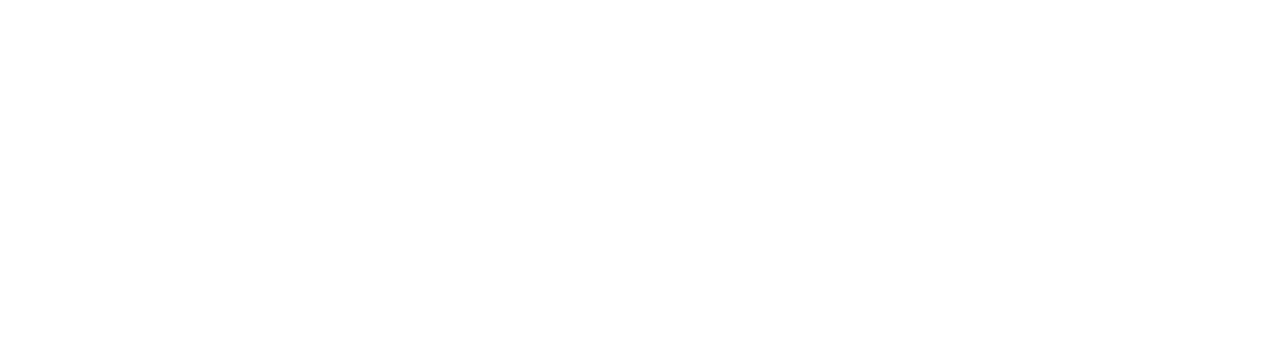
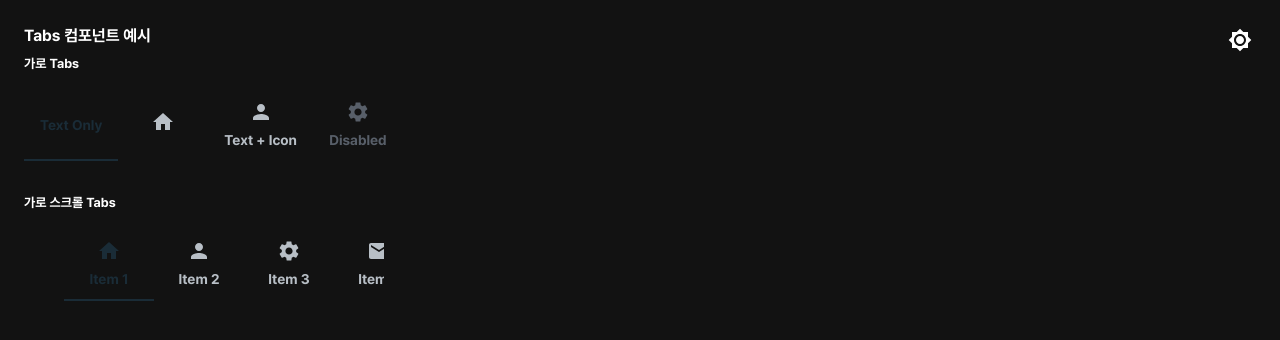
Before and after one commit to npthl2/ai-pr, a React (Vite) app: page /example/tabs in a window 1280 px wide. Before the commit this address had no page. Shown: the top 340 px of the page. Built offline with nearby package versions, Linux system fonts and the light colour scheme.

Commit message:
Tab/Tabs 컴포넌트 작업

```diff
--- a/src/App.tsx
+++ b/src/App.tsx
@@ -14,7 +14,7 @@ import BoardExample from '@pages/examples/board/BoardExample';
 import LoginExample from '@pages/examples/login/LoginExample';
 import TextFieldExample from '@pages/examples/textField/TextFieldExample';
 import AlertExample from '@pages/examples/alert/AlertExample';
-
+import TabsExample from '@pages/examples/tabs/TabsExample';
 function App() {
   return (
     <QueryClientProvider client={queryClient}>
@@ -31,6 +31,7 @@ function App() {
               <Route path='board' element={<BoardExample />} />
               <Route path='textField' element={<TextFieldExample />} />
               <Route path='alert' element={<AlertExample />} />
+              <Route path='tabs' element={<TabsExample />} />
             </Route>
             <Route element={<ProtectedRoute />}>
               <Route path='/' element={<BoardExample />} />
--- /dev/null
+++ b/src/components/Tab.tsx
@@ -0,0 +1,35 @@
+import { Tab as MuiTab, TabProps as MuiTabProps, Typography } from '@mui/material';
+import { styled } from '@mui/material/styles';
+
+interface TabProps extends Omit<MuiTabProps, ''> {}
+
+const StyledTab = styled(MuiTab)`
+  color: ${({ theme }) => theme.palette.grey[600]};
+
+  &.Mui-selected {
+    color: ${({ theme }) => theme.palette.primary.main};
+  }
+
+  & .MuiSvgIcon-root {
+    font-size: 24px;
+  }
+
+  &.Mui-disabled {
+    & .MuiTypography-root {
+      color: ${({ theme }) => theme.palette.grey[200]};
+    }
+    & .MuiSvgIcon-root {
+      color: ${({ theme }) => theme.palette.grey[200]};
+    }
+  }
+`;
+
+const TabLabel = styled(Typography)`
+  text-transform: none;
+`;
+
+export const Tab = ({ label, ...props }: TabProps) => (
+  <StyledTab label={<TabLabel variant={'h5'}>{label}</TabLabel>} {...props} />
+);
+
+export default Tab;
--- /dev/null
+++ b/src/components/Tabs.tsx
@@ -0,0 +1,14 @@
+import { Tabs as MuiTabs, TabsProps as MuiTabsProps } from '@mui/material';
+import { styled } from '@mui/material/styles';
+
+interface TabsProps extends Omit<MuiTabsProps, ''> {}
+
+const StyledTabs = styled(MuiTabs, {
+  shouldForwardProp: (prop) => prop !== 'orientation',
+})``;
+
+export const Tabs = ({ children, ...props }: TabsProps) => (
+  <StyledTabs {...props}>{children}</StyledTabs>
+);
+
+export default Tabs;
--- /dev/null
+++ b/src/pages/examples/tabs/TabsExample.styled.tsx
@@ -0,0 +1,18 @@
+import { Typography, styled } from '@mui/material';
+
+export const TabsExampleContainer = styled('div')`
+  padding: 24px;
+`;
+
+export const ComponentTitle = styled(Typography)`
+  margin-bottom: 16px;
+`;
+
+export const TabWrapper = styled('div')`
+  display: flex;
+  gap: 16px;
+
+  &:has(> [direction='vertical']) {
+    flex-direction: column;
+  }
+`;
--- /dev/null
+++ b/src/pages/examples/tabs/TabsExample.tsx
@@ -0,0 +1,66 @@
+import { Typography } from '@mui/material';
+import Grid from '@mui/material/Grid2';
+import { Tab } from '@/components/Tab';
+import { Tabs } from '@/components/Tabs';
+import { TabsExampleContainer, ComponentTitle } from './TabsExample.styled';
+import HomeIcon from '@mui/icons-material/Home';
+import PersonIcon from '@mui/icons-material/Person';
+import SettingsIcon from '@mui/icons-material/Settings';
+import EmailIcon from '@mui/icons-material/Email';
+import NotificationsIcon from '@mui/icons-material/Notifications';
+import AccountBoxIcon from '@mui/icons-material/AccountBox';
+import { useState } from 'react';
+
+const TabsExample = () => {
+  const [selectedValue, setSelectedValue] = useState(0);
+  const [scrollValue, setScrollValue] = useState(0);
+
+  const handleChange =
+    (setter: (value: number) => void) => (event: React.SyntheticEvent, newValue: number) => {
+      setter(newValue);
+    };
+
+  return (
+    <TabsExampleContainer>
+      <Typography variant='h4' gutterBottom>
+        Tabs 컴포넌트 예시
+      </Typography>
+
+      <Grid container spacing={4} flexDirection='column'>
+        {/* Horizontal Tabs */}
+        <Grid size={12}>
+          <ComponentTitle variant='h6'>가로 Tabs</ComponentTitle>
+          <Tabs value={selectedValue} onChange={handleChange(setSelectedValue)}>
+            <Tab label='Text Only' value={0} />
+            <Tab icon={<HomeIcon />} value={1} />
+            <Tab label='Text + Icon' icon={<PersonIcon />} value={2} />
+            <Tab label='Disabled' icon={<SettingsIcon />} value={3} disabled />
+          </Tabs>
+        </Grid>
+
+        {/* Scrollable Horizontal Tabs */}
+        <Grid size={12}>
+          <ComponentTitle variant='h6'>가로 스크롤 Tabs</ComponentTitle>
+          <Tabs
+            value={scrollValue}
+            onChange={handleChange(setScrollValue)}
+            variant='scrollable'
+            scrollButtons
+            allowScrollButtonsMobile
+            sx={{ maxWidth: 400 }}
+          >
+            <Tab label='Item 1' icon={<HomeIcon />} value={0} />
+            <Tab label='Item 2' icon={<PersonIcon />} value={1} />
+            <Tab label='Item 3' icon={<SettingsIcon />} value={2} />
+            <Tab label='Item 4' icon={<EmailIcon />} value={3} />
+            <Tab label='Item 5' icon={<NotificationsIcon />} value={4} />
+            <Tab label='Item 6' icon={<AccountBoxIcon />} value={5} />
+            <Tab label='Item 7' icon={<SettingsIcon />} value={6} />
+          </Tabs>
+        </Grid>
+      </Grid>
+    </TabsExampleContainer>
+  );
+};
+
+export default TabsExample;
```
